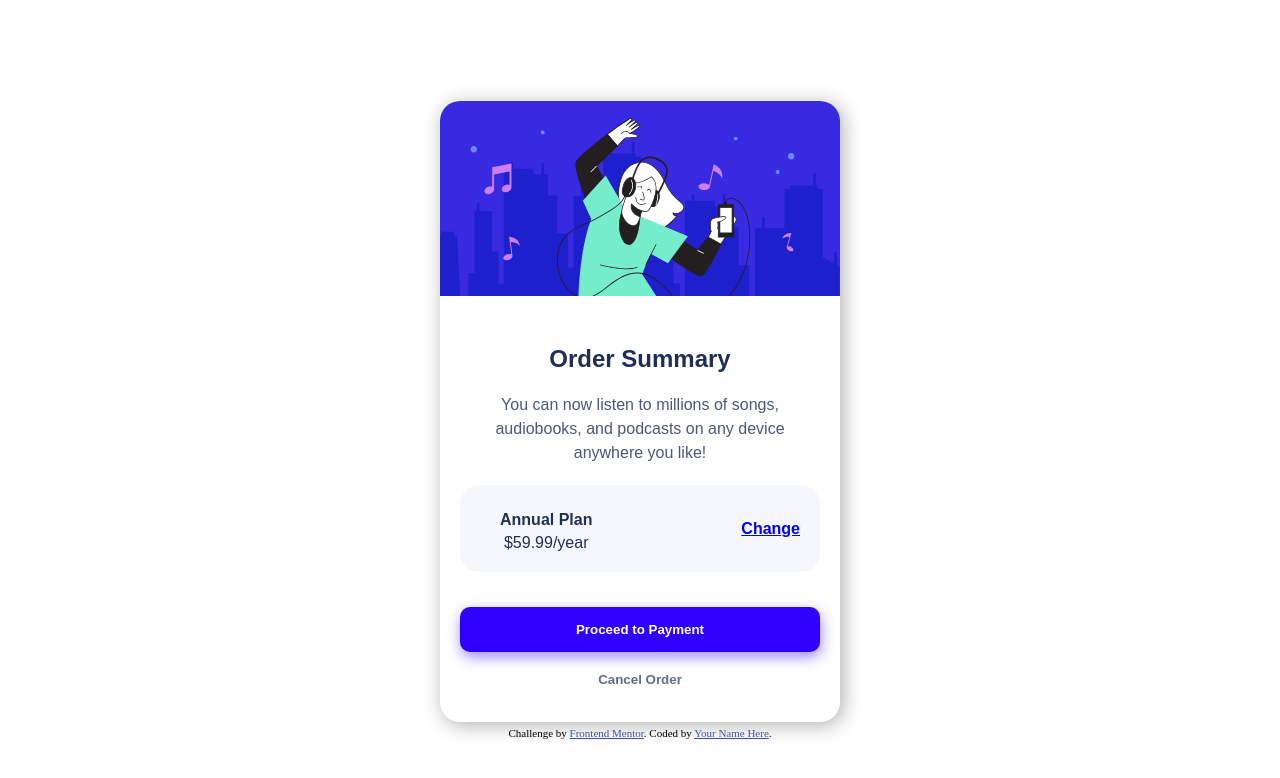
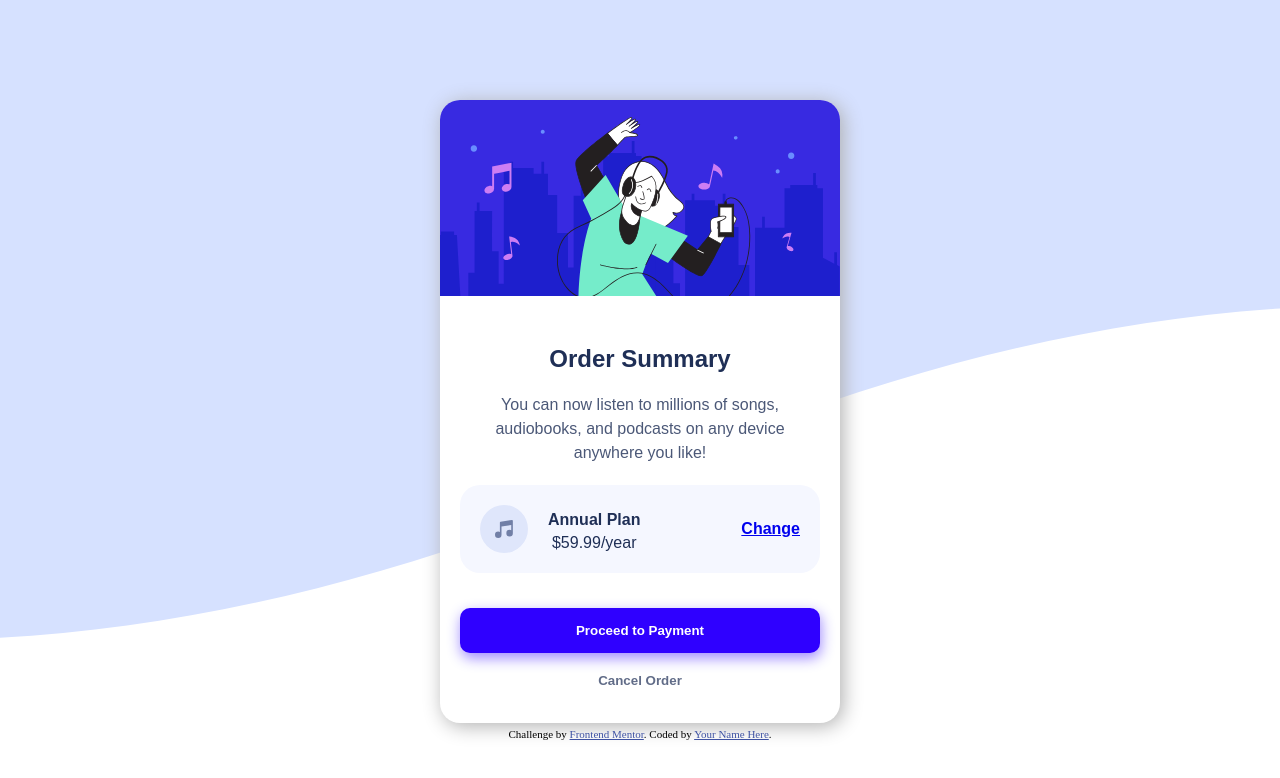
Before and after one commit to Yash1Hingu/orderSummaryUI, a plain HTML site: page index.html in a window 1280 px wide. Drawn offline with Linux system fonts and the light colour scheme; the site is published under a folder, as on GitHub Pages, so addresses that start at the root find nothing.

Commit message:
image path update

```diff
--- a/index.html
+++ b/index.html
@@ -38,7 +38,7 @@
           device anywhere you like!</p>
 
         <div class="plan">
-          <img src="/images/icon-music.svg" alt="">
+          <img src="images/icon-music.svg" alt="">
           <span>
             <b>Annual Plan</b>
             <price>$59.99/year</price>
--- a/style.css
+++ b/style.css
@@ -6,7 +6,7 @@
     box-sizing: border-box;
 }
 html{
-    background-image: url(/images/pattern-background-desktop.svg);
+    background-image: url(images/pattern-background-desktop.svg);
     background-position: center;
     background-repeat: no-repeat;
     background-size: cover;
```
